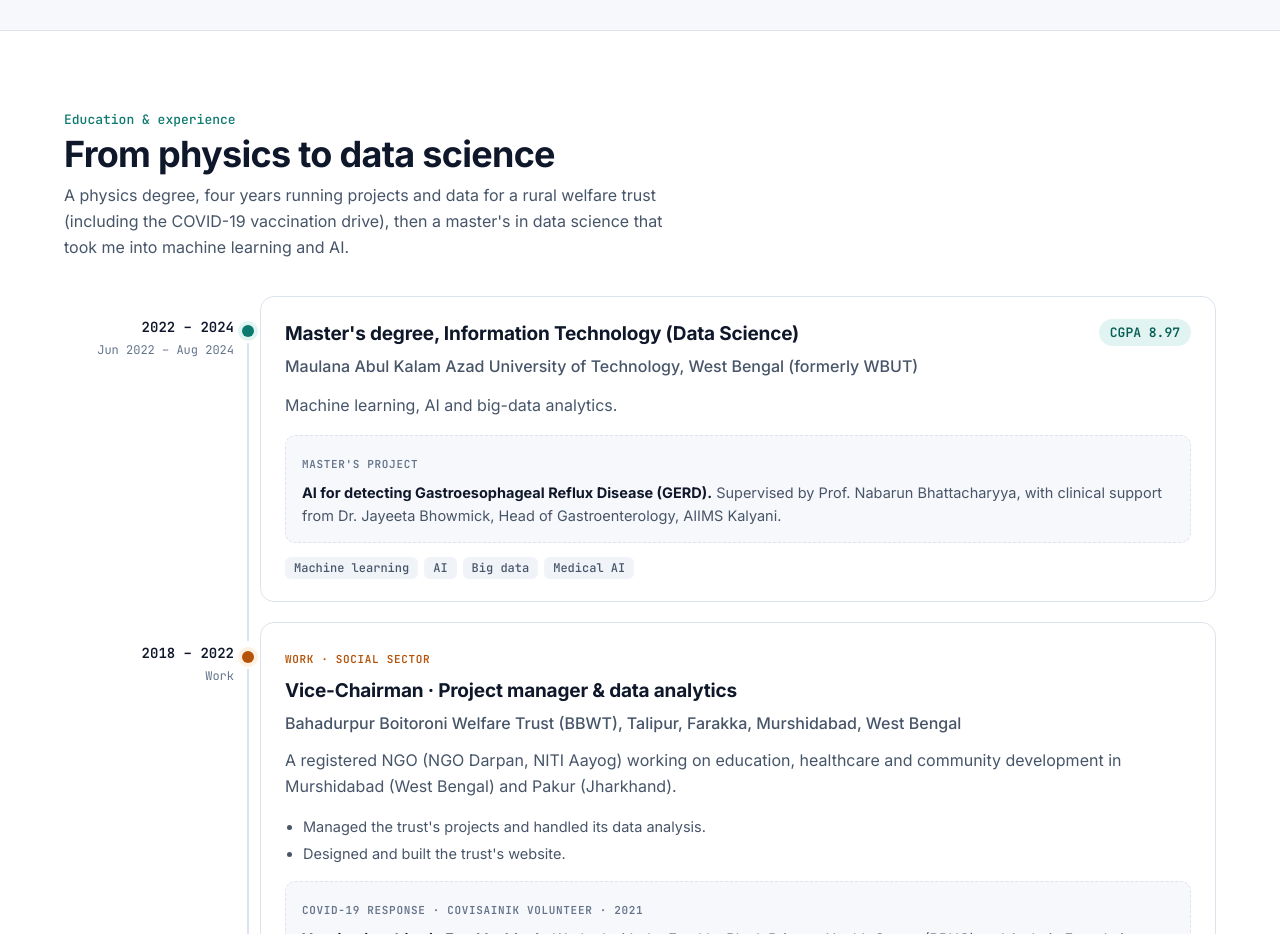
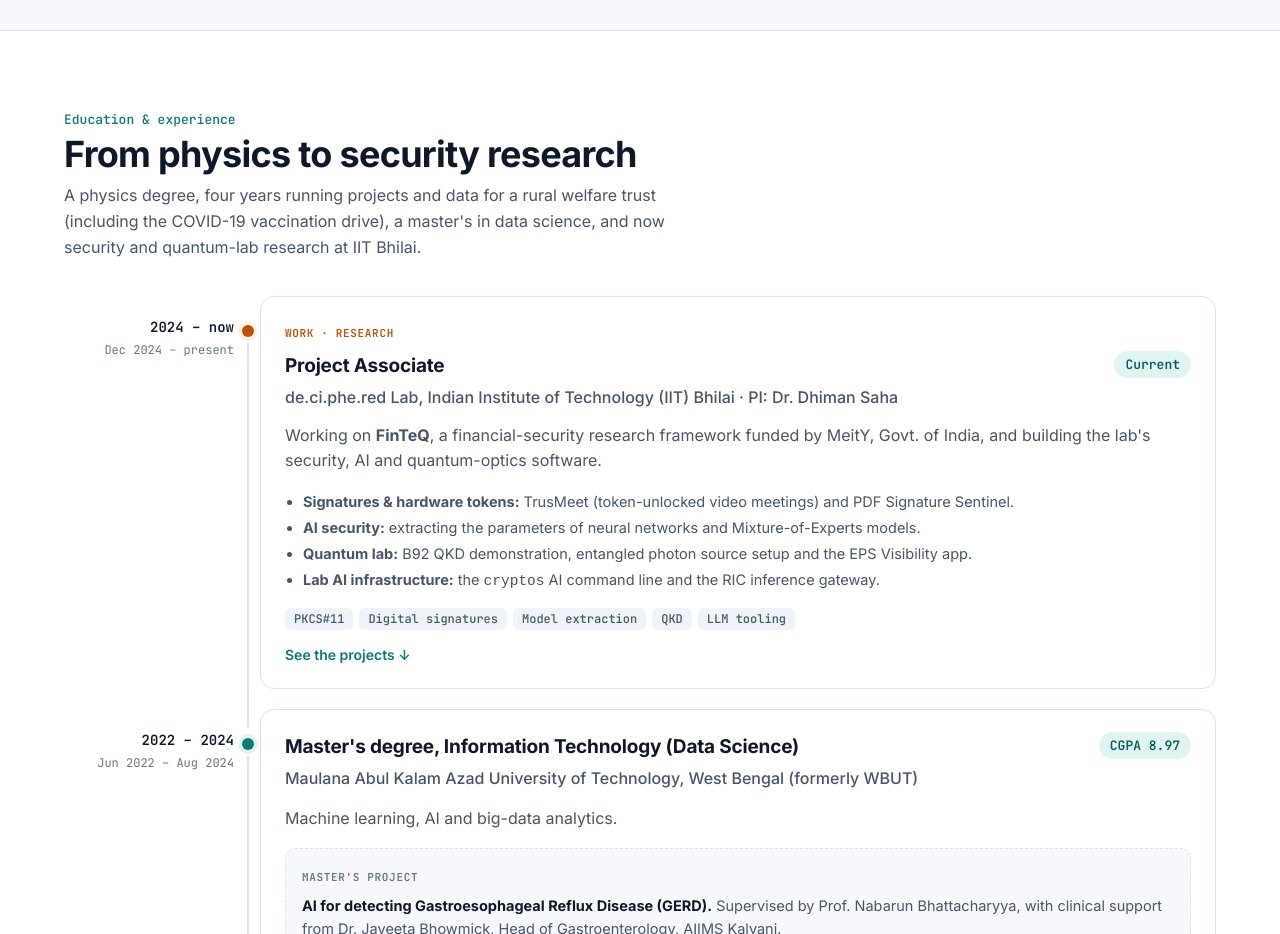
Before and after one commit to KRISHNAITmakautwb/KRISHNAITmakautwb.github.io, a plain HTML site: page index.html in a window 1280 px wide. Shown: the part 1440-2374 px from the top of the page. Drawn offline with Linux system fonts and the light colour scheme.

Commit message:
Add Project Associate role at IIT Bhilai (Dec 2024 - present)
Co-Authored-By: Claude Opus 5.5 <noreply@anthropic.com>

```diff
--- a/index.html
+++ b/index.html
@@ -435,11 +435,33 @@
         <div class="sec-head">
           <div>
             <p class="kicker">Education &amp; experience</p>
-            <h2>From physics to data science</h2>
-            <p class="sub">A physics degree, four years running projects and data for a rural welfare trust (including the COVID-19 vaccination drive), then a master's in data science that took me into machine learning and AI.</p>
+            <h2>From physics to security research</h2>
+            <p class="sub">A physics degree, four years running projects and data for a rural welfare trust (including the COVID-19 vaccination drive), a master's in data science, and now security and quantum-lab research at IIT Bhilai.</p>
           </div>
         </div>
         <div class="edu">
+          <div class="edu-item work">
+            <div class="edu-when"><b>2024 – now</b><span>Dec 2024 – present</span></div>
+            <article class="edu-card">
+              <span class="kind">Work · Research</span>
+              <div class="top" style="margin-top:6px">
+                <div>
+                  <h3>Project Associate</h3>
+                  <p class="inst">de.ci.phe.red Lab, Indian Institute of Technology (IIT) Bhilai · PI: Dr. Dhiman Saha</p>
+                </div>
+                <span class="grade">Current</span>
+              </div>
+              <p style="margin-top:12px;color:var(--text-2)">Working on <b>FinTeQ</b>, a financial-security research framework funded by MeitY, Govt. of India, and building the lab's security, AI and quantum-optics software.</p>
+              <ul>
+                <li><b>Signatures &amp; hardware tokens:</b> TrusMeet (token-unlocked video meetings) and PDF Signature Sentinel.</li>
+                <li><b>AI security:</b> extracting the parameters of neural networks and Mixture-of-Experts models.</li>
+                <li><b>Quantum lab:</b> B92 QKD demonstration, entangled photon source setup and the EPS Visibility app.</li>
+                <li><b>Lab AI infrastructure:</b> the <code>cryptos</code> AI command line and the RIC inference gateway.</li>
+              </ul>
+              <div class="chips" style="margin-top:14px"><span class="chip">PKCS#11</span><span class="chip">Digital signatures</span><span class="chip">Model extraction</span><span class="chip">QKD</span><span class="chip">LLM tooling</span></div>
+              <div class="edu-links"><a href="#projects">See the projects ↓</a></div>
+            </article>
+          </div>
           <div class="edu-item study">
             <div class="edu-when"><b>2022 – 2024</b><span>Jun 2022 – Aug 2024</span></div>
             <article class="edu-card">
```
